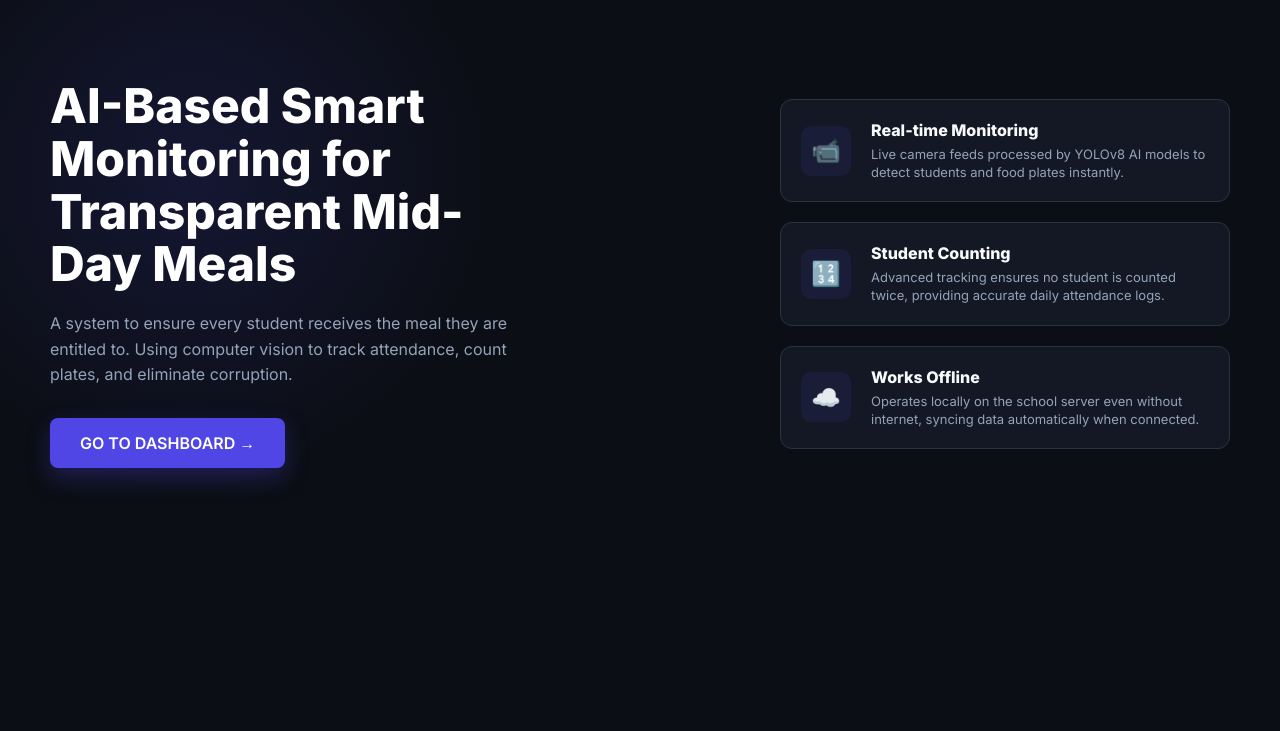
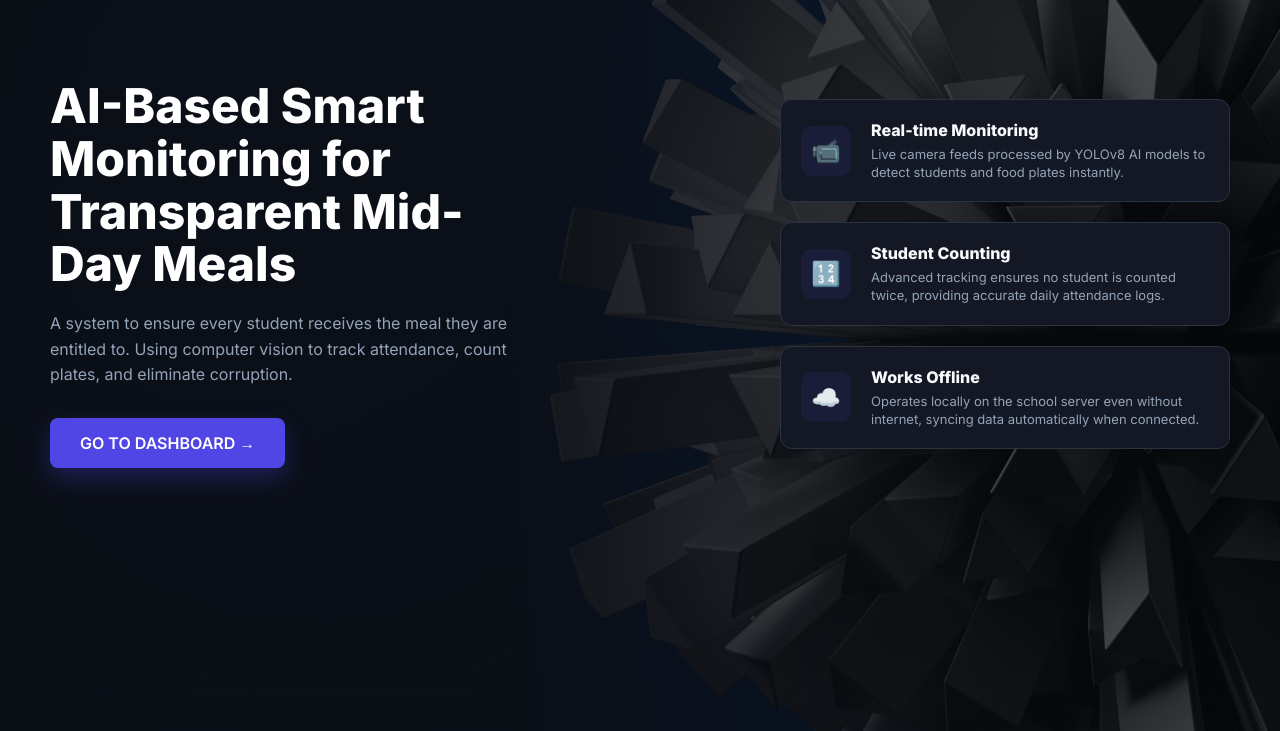
Before and after one commit to goswamiatul567-tech/mini-project, a Flask app: page / in a window 1280 px wide. Shown: the part 69-800 px from the top of the page. Run offline with Flask 3, Linux system fonts and the light colour scheme.

Commit message:
Fixed background image CSS

```diff
--- a/templates/index.html
+++ b/templates/index.html
@@ -22,7 +22,7 @@
         @media (max-width: 768px) { .navbar { padding: 20px; flex-direction: column; gap: 15px; } .nav-links { gap: 15px; } }
 
         /* Hero Section */
-        .hero { flex: 1; display: flex; justify-content: center; align-items: flex-start; padding: 80px 50px 20px 50px; position: relative; }
+        .hero { flex: 1; display: flex; justify-content: center; align-items: flex-start; padding: 80px 50px 20px 50px; position: relative; background-image: linear-gradient(to right, rgba(11, 14, 20, 0.95) 40%, rgba(11, 14, 20, 0.4)), url("/static/background.jpg"); background-size: cover; background-position: center; }
         .hero::before { content: ''; position: absolute; top: -20%; left: -10%; width: 50vw; height: 50vw; background: radial-gradient(circle, rgba(79,70,229,0.15) 0%, transparent 70%); z-index: -1; }
 
         .hero-container { display: flex; max-width: 1200px; width: 100%; justify-content: space-between; align-items: center; gap: 50px; }
```
